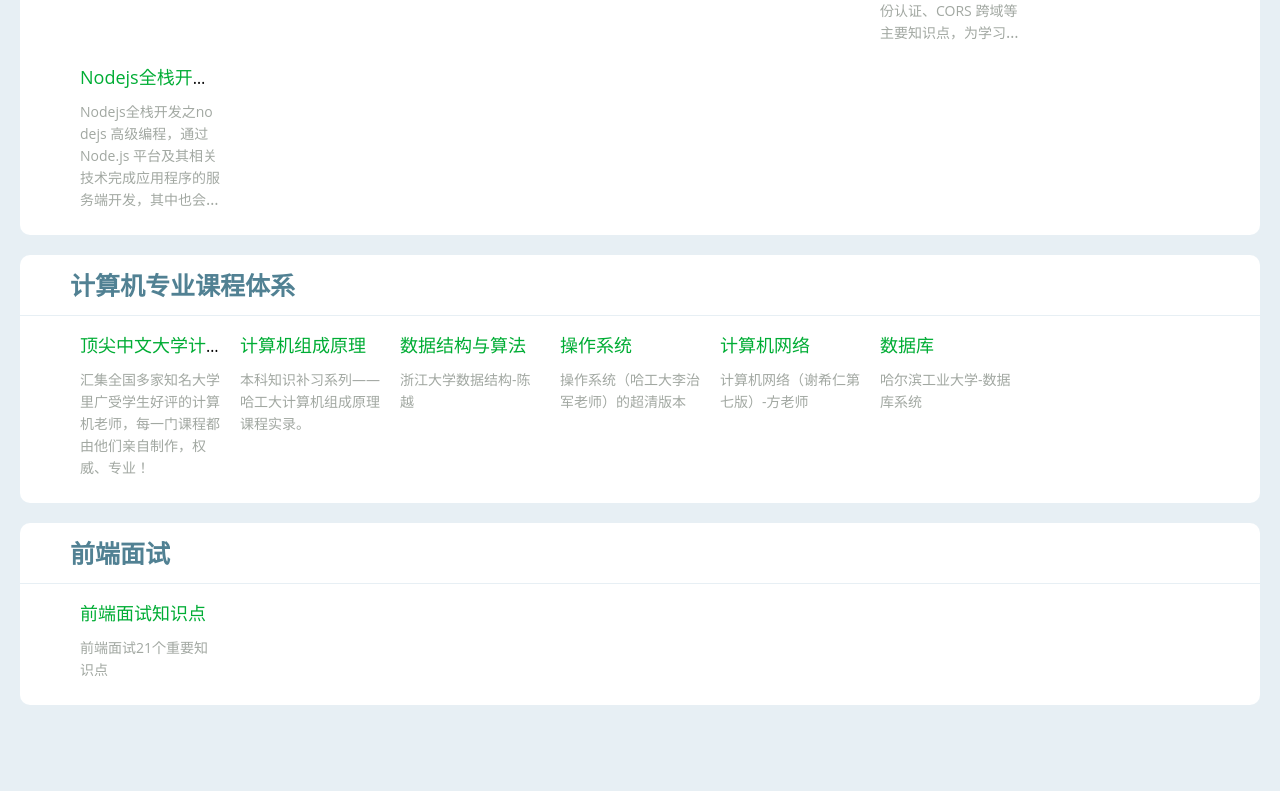
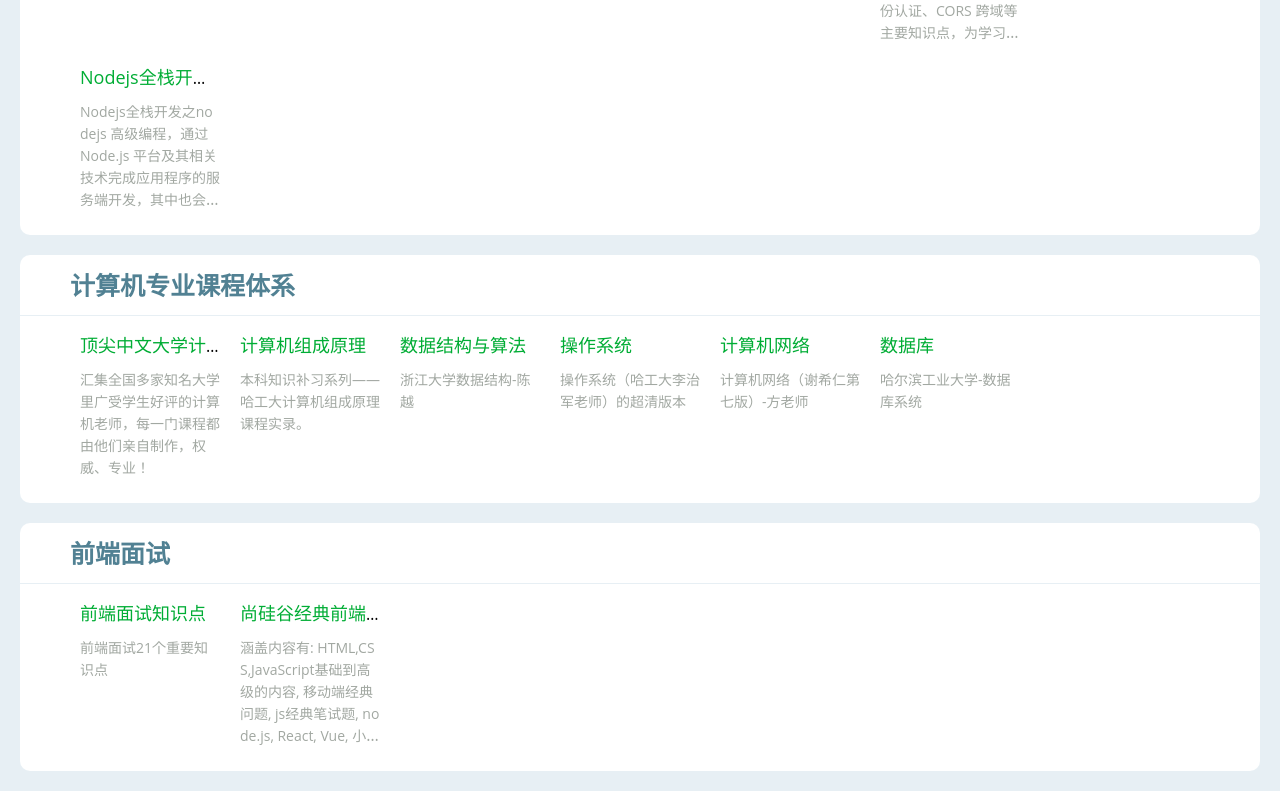
Before and after one commit to cxiaozhi/navAiwanStroe, a Vue app: page /#/ in a window 1280 px wide. Shown: the part 1783-2574 px from the top of the page. Before the commit the page ends 2508 px from the top, so only its background shows below. Built offline with nearby package versions, Linux system fonts and the light colour scheme.

Commit message:
添加尚硅谷前端面试题

```diff
--- a/src/mock/index.js
+++ b/src/mock/index.js
@@ -237,6 +237,10 @@ export const interview = [
     title: '前端面试知识点',
     babel: '前端面试21个重要知识点',
     href: 'https://www.runoob.com/w3cnote/front-end-interview-a-few-important-points-of-knowledge.html'
+  }, {
+    title: '尚硅谷经典前端面试题精讲',
+    babel: '涵盖内容有: HTML,CSS,JavaScript基础到高级的内容, 移动端经典问题, js经典笔试题, node.js, React, Vue, 小程序等',
+    href: 'https://www.bilibili.com/video/BV1nb411P7tQ?p=1&share_medium=iphone&share_plat=ios&share_session_id=B80ED63E-73E1-4773-B066-4821FECA15A6&share_source=COPY&share_tag=s_i&timestamp=1650210810&unique_k=XgF9gwZ'
   }
 
 ]
```
